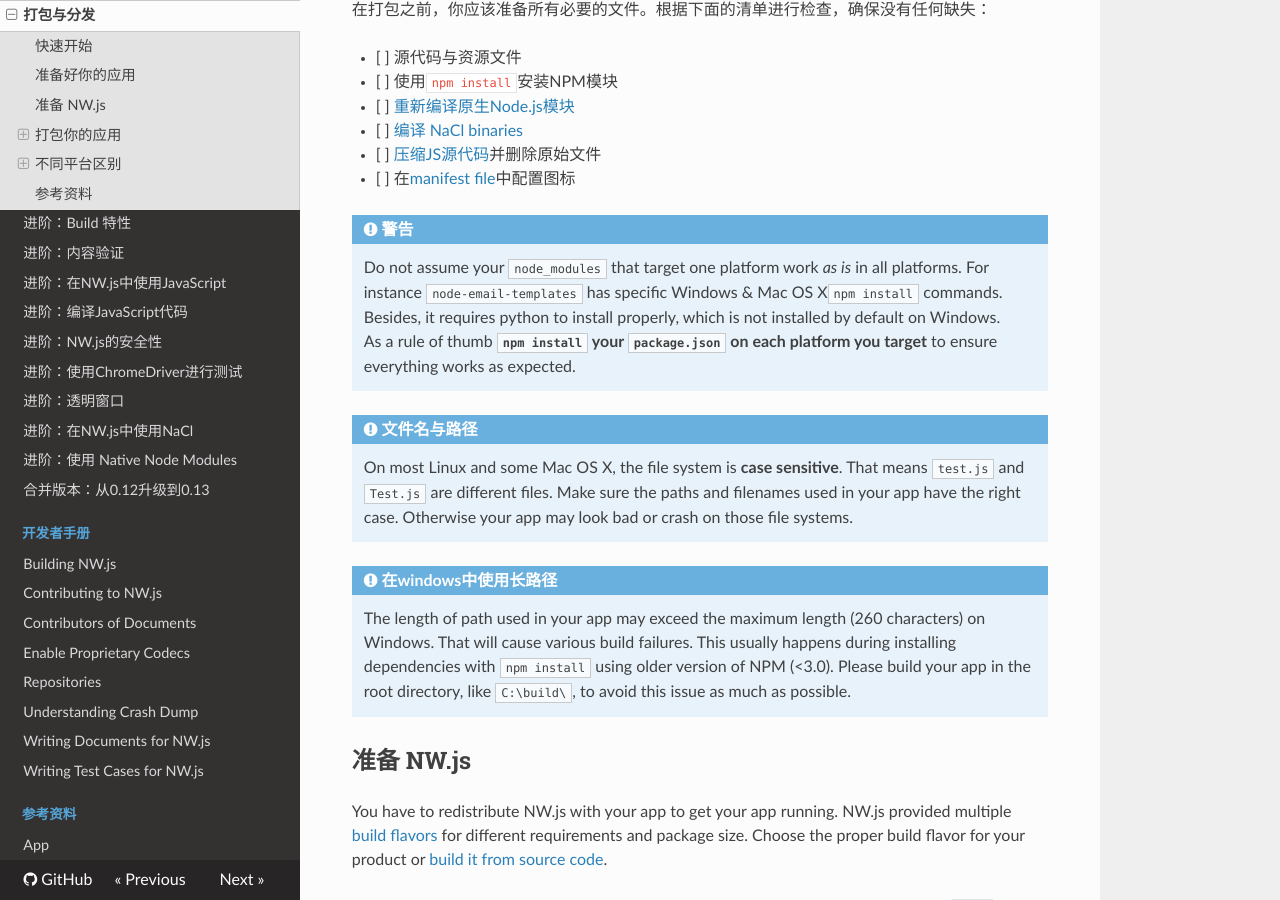
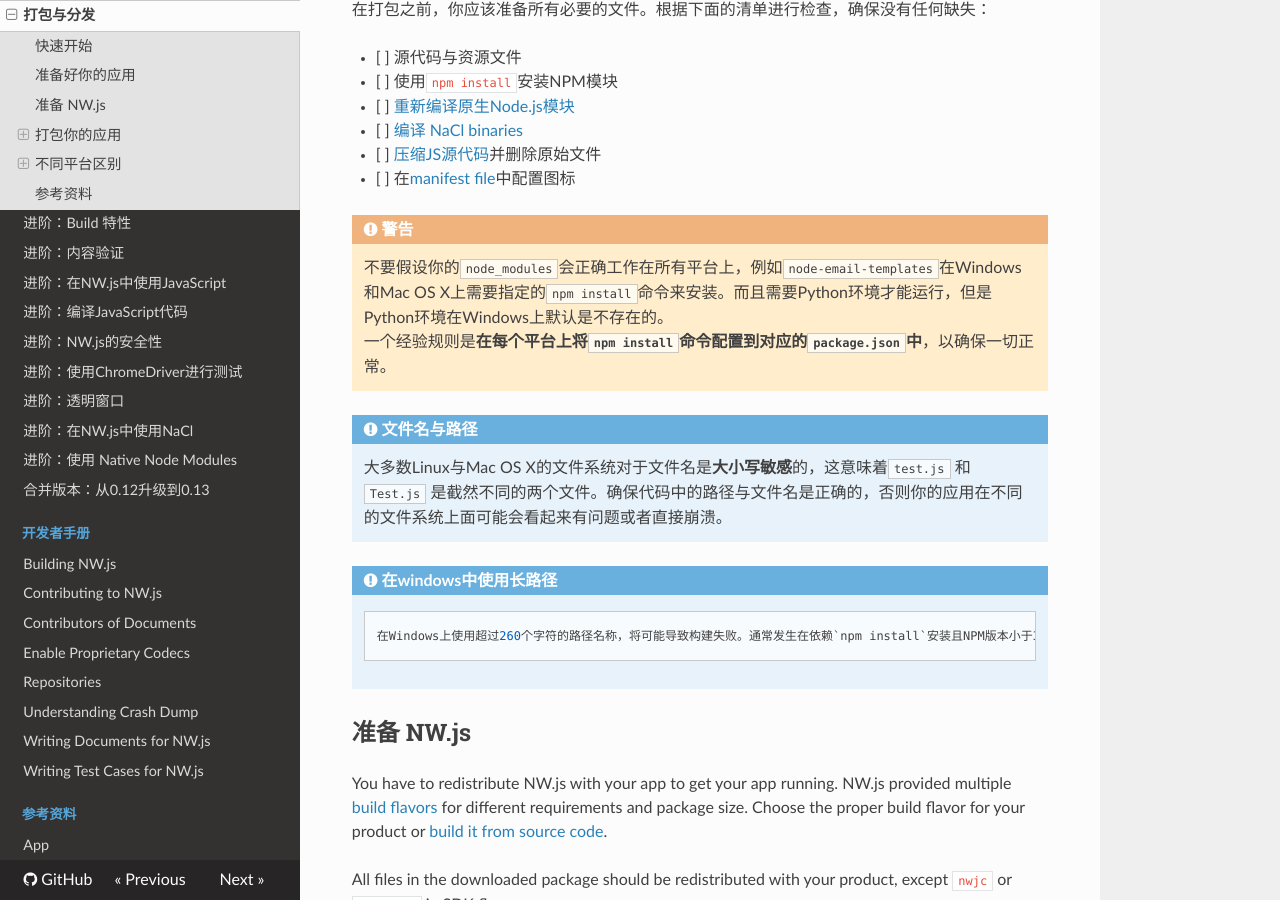
Before and after one commit to lxp135/NW.jsCnDocs, an MkDocs documentation site: the page built from docs/For Users/Package and Distribute.md, in a window 1280 px wide and 900 px high, scrolled down 929 px. Built offline with MkDocs 1.6.1, drawn with Linux system fonts in a browser that asks for light colours; nearby versions of some CDN libraries; old or Windows-style settings are respelled for this version of MkDocs; some of the changed text lies outside the part shown.

Commit message:
翻译段落

```diff
--- a/docs/For Users/Package and Distribute.md
+++ b/docs/For Users/Package and Distribute.md
@@ -26,15 +26,15 @@
 * [ ] [压缩JS源代码](Advanced/Protect JavaScript Source Code.md)并删除原始文件
 * [ ] 在[manifest file](../References/Manifest Format.md#icon)中配置图标
 
-!!! 警告
-    Do not assume your `node_modules` that target one platform work _as is_ in all platforms. For instance `node-email-templates` has specific Windows & Mac OS X`npm install` commands. Besides, it requires python to install properly, which is not installed by default on Windows.
-    As a rule of thumb **`npm install` your `package.json` on each platform you target** to ensure everything works as expected.
+!!! Warning "警告"
+    不要假设你的`node_modules`会正确工作在所有平台上，例如`node-email-templates`在Windows和Mac OS X上需要指定的`npm install`命令来安装。而且需要Python环境才能运行，但是Python环境在Windows上默认是不存在的。
+    一个经验规则是**在每个平台上将`npm install`命令配置到对应的`package.json`中**，以确保一切正常。
 
 !!! note "文件名与路径"
-    On most Linux and some Mac OS X, the file system is **case sensitive**. That means `test.js` and `Test.js` are different files. Make sure the paths and filenames used in your app have the right case. Otherwise your app may look bad or crash on those file systems.
+	大多数Linux与Mac OS X的文件系统对于文件名是**大小写敏感**的，这意味着`test.js` 和 `Test.js` 是截然不同的两个文件。确保代码中的路径与文件名是正确的，否则你的应用在不同的文件系统上面可能会看起来有问题或者直接崩溃。
 
 !!! note "在windows中使用长路径"
-    The length of path used in your app may exceed the maximum length (260 characters) on Windows. That will cause various build failures. This usually happens during installing dependencies with `npm install` using older version of NPM (<3.0). Please build your app in the root directory, like `C:\build\`, to avoid this issue as much as possible.
+        在Windows上使用超过260个字符的路径名称，将可能导致构建失败。通常发生在依赖`npm install`安装且NPM版本小于3.0的情况下。在建立你的应用根目录时使用类似`C:\build\`这样的路径将尽可能避免这个问题。
 
 ## 准备 NW.js
 
```
Also changed, not shown: other parts of docs/For Users/Package and Distribute.md (+1 -1 lines).
